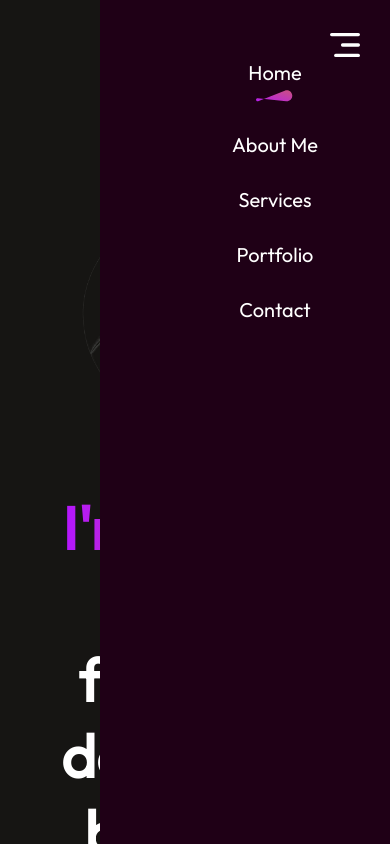
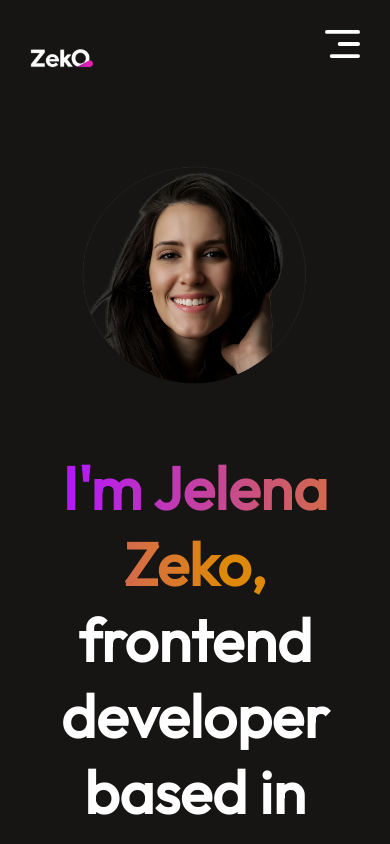
Before and after one commit to Yelle-stack/portfolio_yelle, a React (Vite) app: page / in a window 390 px wide. Shown: the top 844 px of the page. Built offline with nearby package versions, Linux system fonts and the light colour scheme.

Commit message:
navbarChangement

```diff
--- a/src/Components/Navbar/Navbar.css
+++ b/src/Components/Navbar/Navbar.css
@@ -4,38 +4,12 @@
     justify-content: space-between;
     padding: 20px 50px;
     max-width: 1200px;
-    margin: 0;
+    margin: 0 auto;
 }
 
 .logo {
     width: 80px;
     height: auto;
-}
-
-.nav-mob-open,
-.nav-mob-close {
-    display: none;
-    width: 30px;
-    height: 30px;
-    cursor: pointer;
-    position: fixed;
-    right: 30px;
-    z-index: 3;
-}
-
-.nav-mob-open {
-    top: 30px;
-}
-
-.nav-mob-close {
-    top: 30px;
-}
-
-.nav-menu li img {
-    width: auto;
-    height: auto;
-    display: block;
-    margin: auto;
 }
 
 .nav-menu {
@@ -46,22 +20,6 @@
     font-size: 20px;
 }
 
-.nav-connect {
-    display: inline-block;
-    padding: 20px 40px;
-    border-radius: 50px;
-    background: linear-gradient(267deg, #DA7C25 0.36%, #B923E1 102.06%);
-    font-size: 22px;
-    color: white;
-    text-decoration: none;
-    cursor: pointer;
-    transition: 0.5s;
-}
-
-.nav-connect:hover {
-    transform: scale(1.05);
-}
-
 .nav-menu li {
     display: flex;
     flex-direction: column;
@@ -70,7 +28,7 @@
 }
 
 .nav-menu li img {
-    display: flex;
+    display: block;
     margin: auto;
 }
 
@@ -79,35 +37,79 @@ a {
     color: white;
 }
 
-@media(max-width:768px){
-    .navbar{
-        margin: 20px 50px;
+.nav-connect {
+    display: inline-block;
+    padding: 20px 40px;
+    border-radius: 50px;
+    background: linear-gradient(267deg, #DA7C25 0.36%, #B923E1 102.06%);
+    font-size: 22px;
+    color: white;
+    transition: 0.5s;
+}
+
+.nav-connect:hover {
+    transform: scale(1.05);
+}
+
+.nav-mob-open,
+.nav-mob-close {
+    display: none;
+    width: 30px;
+    cursor: pointer;
+}
+
+/* ================= MOBILE ================= */
+
+@media (max-width: 768px) {
+
+    .navbar {
+        padding: 20px;
     }
+
     .nav-connect {
-       display: none;
+        display: none;
     }
+
     .nav-mob-open {
         display: block;
         position: fixed;
+        top: 30px;
         right: 30px;
+        width: 35px;
+        z-index: 1000;
+        cursor: pointer;
     }
+
+    .nav-menu {
+        position: fixed;
+        top: 0;
+        right: -350px;
+        width: 350px;
+        height: 100vh;
+        background: #1F0016;
+        display: flex;
+        flex-direction: column;
+        align-items: flex-start;
+        gap: 30px;
+        padding-top: 100px;
+        transition: right 0.5s ease;
+        z-index: 999;
+    }
+
     .nav-mob-close {
         display: block;
-        position: relative;
+        position: absolute;
         top: 30px;
-        left: 290px;
-        width: 30px;
+        right: 30px;
+        width: 35px;
+        cursor: pointer;
     }
-    .nav-menu {
-        position: fixed;
-        flex-direction: column;
-        align-items: center;
-        top: 0;
-        gap: 30px;
-        background: #1F0016;
-        width: 350px;
-        height: 100%;
-        z-index: 2;
-        transition: right 0.5s;
+
+    .nav-menu li {
+        flex-direction: row;
+        font-size: 28px;
+        padding-left: 50px;
+        gap: 20px;
     }
+
 }
--- a/src/Components/Navbar/Navbar.jsx
+++ b/src/Components/Navbar/Navbar.jsx
@@ -1,74 +1,108 @@
-import React, { useState } from 'react'
-import './Navbar.css'
-import logo from '../../assets/logo.PNG'
-import underline from '../../assets/nav_underline.svg'
-import menu_open from '../../assets/menu_open.svg'
-import menu_close from '../../assets/menu_close.svg'
+import React, { useState, useRef } from 'react';
+import './Navbar.css';
+import logo from '../../assets/logo.PNG';
+import underline from '../../assets/nav_underline.svg';
+import menu_open from '../../assets/menu_open.svg';
+import menu_close from '../../assets/menu_close.svg';
 
 const Navbar = () => {
 
   const [menu, setMenu] = useState("home");
+  const [isMenuOpen, setIsMenuOpen] = useState(false);
+
+  const menuRef = useRef();
+
+  const openMenu = () => {
+    menuRef.current.style.right = "0";
+    setIsMenuOpen(true);
+  };
+
+  const closeMenu = () => {
+    menuRef.current.style.right = "-350px";
+    setIsMenuOpen(false);
+  };
+
+  const handleMenuClick = (section) => {
+    setMenu(section);
+    closeMenu();
+  };
 
   return (
-    <div className='navbar'>
-      <img src={logo} alt="logo_photo" className='logo'/>
-      <img src={menu_open} alt="open" className='nav-mob-open'/>
+    <div className="navbar">
 
-      <ul className="nav-menu">
-         <img src={menu_close} alt="close" className="nav-mob-close" />
+      <img src={logo} alt="logo" className="logo" />
+
+      {!isMenuOpen && (
+        <img
+          src={menu_open}
+          alt="Open Menu"
+          className="nav-mob-open"
+          onClick={openMenu}
+        />
+      )}
+
+      <ul ref={menuRef} className="nav-menu">
+
+        <img
+          src={menu_close}
+          alt="Close Menu"
+          className="nav-mob-close"
+          onClick={closeMenu}
+        />
+
         <li>
           <a
             href="#home"
             className="anchor-link"
-            onClick={() => setMenu("home")}
+            onClick={() => handleMenuClick("home")}
           >
             Home
           </a>
-          {menu === "home" ? <img src={underline} alt="" /> : null}
+          {menu === "home" && <img src={underline} alt="" />}
         </li>
 
         <li>
           <a
             href="#about"
             className="anchor-link"
-            onClick={() => setMenu("about")}
+            onClick={() => handleMenuClick("about")}
           >
             About Me
           </a>
-          {menu === "about" ? <img src={underline} alt="" /> : null}
+          {menu === "about" && <img src={underline} alt="" />}
         </li>
 
         <li>
           <a
             href="#services"
             className="anchor-link"
-            onClick={() => setMenu("services")}
+            onClick={() => handleMenuClick("services")}
           >
             Services
           </a>
-          {menu === "services" ? <img src={underline} alt="" /> : null}
+          {menu === "services" && <img src={underline} alt="" />}
         </li>
 
         <li>
           <a
             href="#work"
             className="anchor-link"
-            onClick={() => setMenu("work")}
+            onClick={() => handleMenuClick("work")}
           >
             Portfolio
           </a>
-          {menu === "work" ? <img src={underline} alt="" /> : null}
+          {menu === "work" && <img src={underline} alt="" />}
         </li>
 
         <li>
           <a
             href="#contact"
             className="anchor-link"
-            onClick={() => setMenu("contact")}
+            onClick={() => handleMenuClick("contact")}
           >
             Contact
           </a>
-          {menu === "contact" ? <img src={underline} alt="" /> : null}
+          {menu === "contact" && <img src={underline} alt="" />}
         </li>
 
       </ul>
@@ -76,8 +110,9 @@ const Navbar = () => {
       <a href="#contact" className="nav-connect">
         Connect With Me
       </a>
+
     </div>
-  )
-}
+  );
+};
 
-export default Navbar
+export default Navbar;
```
